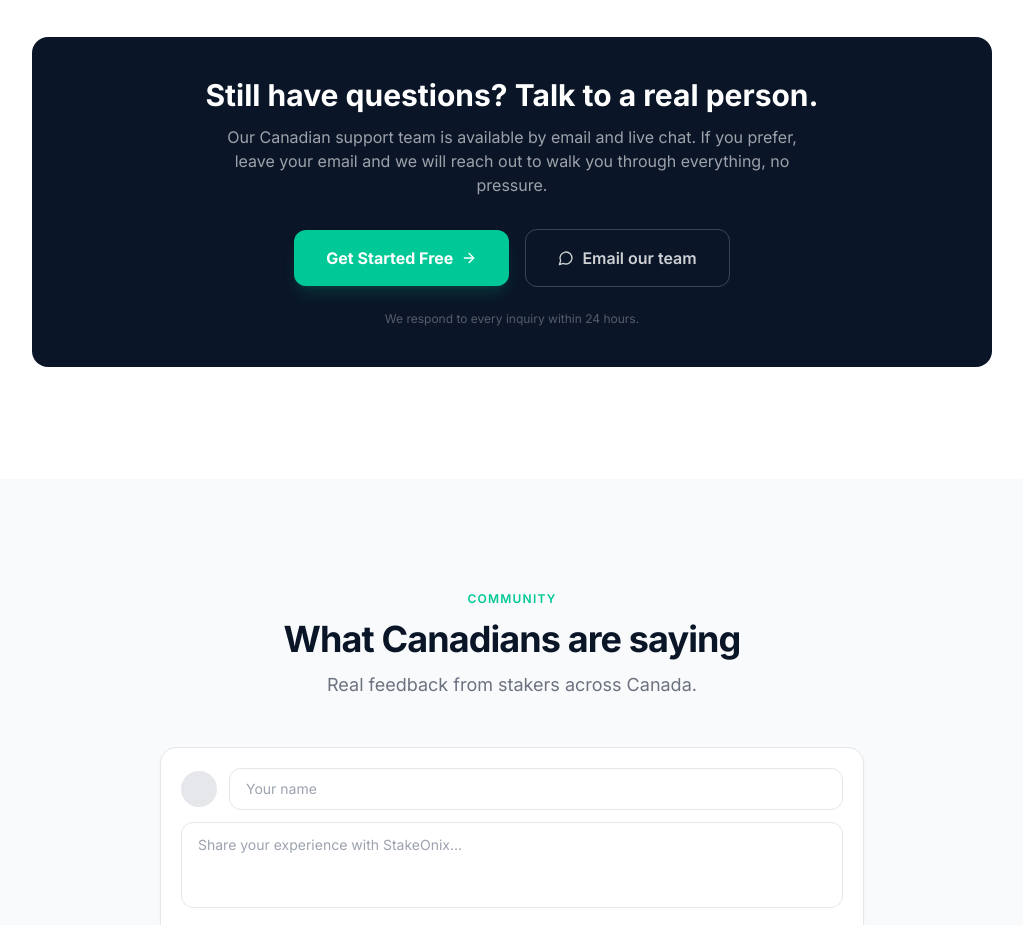
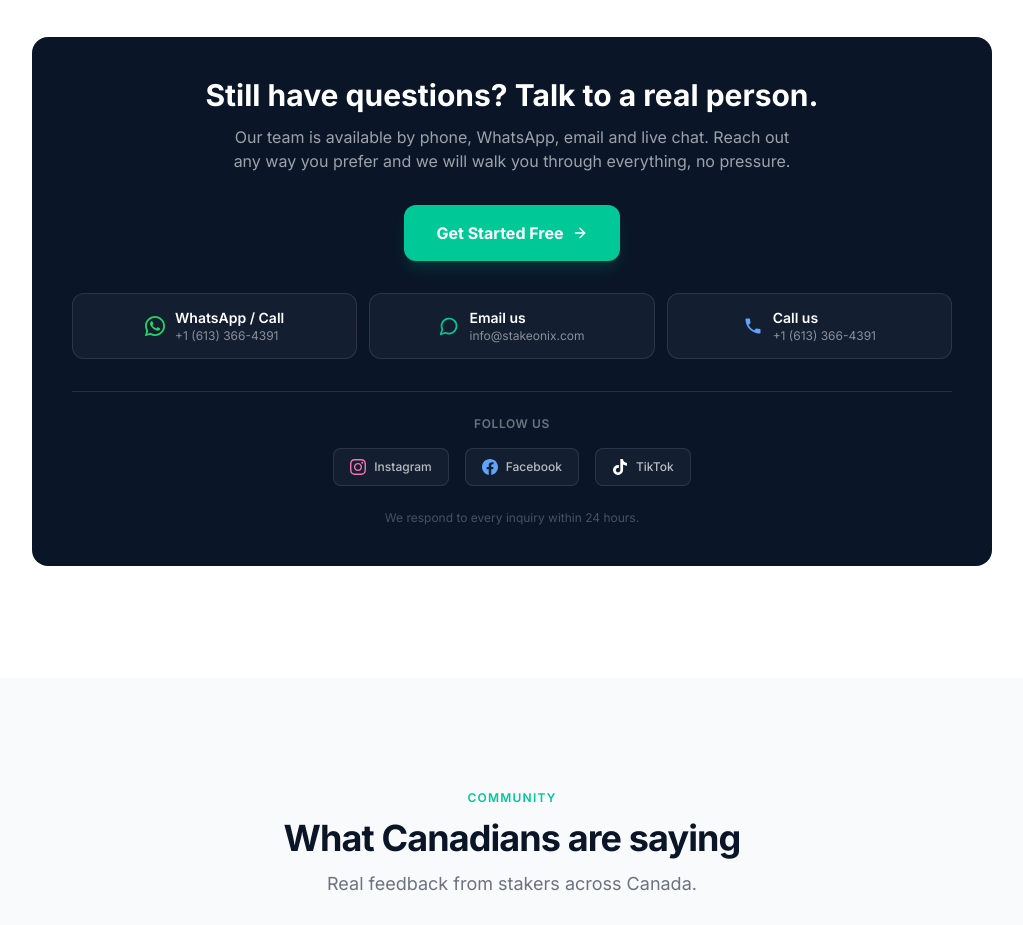
Before and after one commit to MdRahad1002/staking-platform, a Next.js app: page /canada in a window 1280 px wide. Shown: the part 8240-9165 px from the top of the page, without its empty margins (128-1151 px from the left). Built offline with nearby package versions, Linux system fonts and the light colour scheme.

Commit message:
feat: add WhatsApp, call, email, Instagram, Facebook, TikTok to contact section

```diff
--- a/app/canada/components/TrustStatement.tsx
+++ b/app/canada/components/TrustStatement.tsx
@@ -1,8 +1,8 @@
 'use client'
 
 import Link from 'next/link'
-import { ArrowRight, Phone, MessageCircle, CheckCircle2, TrendingUp, Shield, Clock } from 'lucide-react'
-import { CTA_HREF, SUPPORT_EMAIL } from '../data'
+import { ArrowRight, MessageCircle, CheckCircle2, TrendingUp, Shield, Clock } from 'lucide-react'
+import { CTA_HREF, SUPPORT_EMAIL, WHATSAPP_HREF, PHONE_NUMBER, INSTAGRAM_URL, FACEBOOK_URL, TIKTOK_URL } from '../data'
 
 const facts = [
   {
@@ -73,27 +73,104 @@
             Still have questions? Talk to a real person.
           </h3>
           <p className="text-white/60 text-base mb-8 max-w-xl mx-auto">
-            Our Canadian support team is available by email and live chat. If you prefer, leave your email and we will reach out to walk you through everything, no pressure.
+            Our team is available by phone, WhatsApp, email and live chat. Reach out any way you prefer and we will walk you through everything, no pressure.
           </p>
 
-          <div className="flex flex-col sm:flex-row items-center justify-center gap-4 mb-6">
-            <Link
-              href={CTA_HREF}
-              className="inline-flex items-center gap-2 rounded-xl bg-[#00C896] hover:bg-[#00b386] text-white font-bold text-base px-8 py-4 transition-all hover:shadow-xl hover:shadow-[#00C896]/25 shadow-lg shadow-[#00C896]/15"
+          {/* Primary CTA */}
+          <Link
+            href={CTA_HREF}
+            className="inline-flex items-center gap-2 rounded-xl bg-[#00C896] hover:bg-[#00b386] text-white font-bold text-base px-8 py-4 transition-all hover:shadow-xl hover:shadow-[#00C896]/25 shadow-lg shadow-[#00C896]/15 mb-8"
+          >
+            Get Started Free
+            <ArrowRight className="h-4 w-4" aria-hidden="true" />
+          </Link>
+
+          {/* Contact channels */}
+          <div className="grid grid-cols-1 sm:grid-cols-3 gap-3 mb-8">
+            <a
+              href={WHATSAPP_HREF}
+              target="_blank"
+              rel="noopener noreferrer"
+              className="flex items-center justify-center gap-2.5 rounded-xl border border-white/10 bg-white/[0.04] hover:border-[#25D366]/50 hover:bg-[#25D366]/10 px-4 py-3.5 transition-all group"
             >
-              Get Started Free
-              <ArrowRight className="h-4 w-4" aria-hidden="true" />
-            </Link>
+              {/* WhatsApp icon */}
+              <svg viewBox="0 0 24 24" className="h-5 w-5 fill-[#25D366]" aria-hidden="true">
+                <path d="M17.472 14.382c-.297-.149-1.758-.867-2.03-.967-.273-.099-.471-.148-.67.15-.197.297-.767.966-.94 1.164-.173.199-.347.223-.644.075-.297-.15-1.255-.463-2.39-1.475-.883-.788-1.48-1.761-1.653-2.059-.173-.297-.018-.458.13-.606.134-.133.298-.347.446-.52.149-.174.198-.298.298-.497.099-.198.05-.371-.025-.52-.075-.149-.669-1.612-.916-2.207-.242-.579-.487-.5-.669-.51-.173-.008-.371-.01-.57-.01-.198 0-.52.074-.792.372-.272.297-1.04 1.016-1.04 2.479 0 1.462 1.065 2.875 1.213 3.074.149.198 2.096 3.2 5.077 4.487.709.306 1.262.489 1.694.625.712.227 1.36.195 1.871.118.571-.085 1.758-.719 2.006-1.413.248-.694.248-1.289.173-1.413-.074-.124-.272-.198-.57-.347z"/>
+                <path d="M12 0C5.373 0 0 5.373 0 12c0 2.123.553 4.116 1.52 5.845L.055 23.454a.5.5 0 0 0 .491.606l5.797-1.524A11.946 11.946 0 0 0 12 24c6.627 0 12-5.373 12-12S18.627 0 12 0zm0 21.818a9.799 9.799 0 0 1-5.003-1.373l-.36-.214-3.717.977.993-3.62-.234-.373A9.78 9.78 0 0 1 2.182 12C2.182 6.57 6.57 2.182 12 2.182S21.818 6.57 21.818 12 17.43 21.818 12 21.818z"/>
+              </svg>
+              <div className="text-left">
+                <p className="text-white font-semibold text-sm">WhatsApp / Call</p>
+                <p className="text-white/50 text-xs">{PHONE_NUMBER}</p>
+              </div>
+            </a>
             <a
               href={`mailto:${SUPPORT_EMAIL}`}
-              className="inline-flex items-center gap-2 rounded-xl border border-white/20 hover:border-white/40 text-white/80 hover:text-white font-semibold text-base px-8 py-4 transition-all"
+              className="flex items-center justify-center gap-2.5 rounded-xl border border-white/10 bg-white/[0.04] hover:border-[#00C896]/50 hover:bg-[#00C896]/10 px-4 py-3.5 transition-all"
             >
-              <MessageCircle className="h-4 w-4" aria-hidden="true" />
-              Email our team
+              <MessageCircle className="h-5 w-5 text-[#00C896] flex-shrink-0" aria-hidden="true" />
+              <div className="text-left">
+                <p className="text-white font-semibold text-sm">Email us</p>
+                <p className="text-white/50 text-xs">{SUPPORT_EMAIL}</p>
+              </div>
+            </a>
+            <a
+              href={`tel:${PHONE_NUMBER.replace(/\D/g, '').replace(/^/, '+')}`}
+              className="flex items-center justify-center gap-2.5 rounded-xl border border-white/10 bg-white/[0.04] hover:border-blue-400/50 hover:bg-blue-400/10 px-4 py-3.5 transition-all"
+            >
+              <svg viewBox="0 0 24 24" className="h-5 w-5 fill-blue-400 flex-shrink-0" aria-hidden="true">
+                <path d="M6.62 10.79a15.05 15.05 0 0 0 6.59 6.59l2.2-2.2a1 1 0 0 1 1.01-.24c1.12.37 2.33.57 3.58.57a1 1 0 0 1 1 1V20a1 1 0 0 1-1 1C10.61 21 3 13.39 3 4a1 1 0 0 1 1-1h3.5a1 1 0 0 1 1 1c0 1.25.2 2.45.57 3.57a1 1 0 0 1-.25 1.01l-2.2 2.21z"/>
+              </svg>
+              <div className="text-left">
+                <p className="text-white font-semibold text-sm">Call us</p>
+                <p className="text-white/50 text-xs">{PHONE_NUMBER}</p>
+              </div>
             </a>
           </div>
 
-          <p className="text-white/30 text-xs">
+          {/* Social media */}
+          <div className="border-t border-white/10 pt-6">
+            <p className="text-white/40 text-xs mb-4 uppercase tracking-wider font-semibold">Follow us</p>
+            <div className="flex items-center justify-center gap-4">
+              <a
+                href={INSTAGRAM_URL}
+                target="_blank"
+                rel="noopener noreferrer"
+                aria-label="StakeOnix on Instagram"
+                className="inline-flex items-center gap-2 rounded-lg border border-white/10 bg-white/[0.04] hover:border-pink-500/50 hover:bg-pink-500/10 px-4 py-2.5 transition-all"
+              >
+                <svg viewBox="0 0 24 24" className="h-4 w-4 fill-pink-400" aria-hidden="true">
+                  <path d="M12 2.163c3.204 0 3.584.012 4.85.07 3.252.148 4.771 1.691 4.919 4.919.058 1.265.069 1.645.069 4.849 0 3.205-.012 3.584-.069 4.849-.149 3.225-1.664 4.771-4.919 4.919-1.266.058-1.644.07-4.85.07-3.204 0-3.584-.012-4.849-.07-3.26-.149-4.771-1.699-4.919-4.92-.058-1.265-.07-1.644-.07-4.849 0-3.204.013-3.583.07-4.849.149-3.227 1.664-4.771 4.919-4.919 1.266-.057 1.645-.069 4.849-.069zm0-2.163c-3.259 0-3.667.014-4.947.072-4.358.2-6.78 2.618-6.98 6.98-.059 1.281-.073 1.689-.073 4.948 0 3.259.014 3.668.072 4.948.2 4.358 2.618 6.78 6.98 6.98 1.281.058 1.689.072 4.948.072 3.259 0 3.668-.014 4.948-.072 4.354-.2 6.782-2.618 6.979-6.98.059-1.28.073-1.689.073-4.948 0-3.259-.014-3.667-.072-4.947-.196-4.354-2.617-6.78-6.979-6.98-1.281-.059-1.69-.073-4.949-.073zm0 5.838c-3.403 0-6.162 2.759-6.162 6.162s2.759 6.163 6.162 6.163 6.162-2.759 6.162-6.163c0-3.403-2.759-6.162-6.162-6.162zm0 10.162c-2.209 0-4-1.79-4-4 0-2.209 1.791-4 4-4s4 1.791 4 4c0 2.21-1.791 4-4 4zm6.406-11.845c-.796 0-1.441.645-1.441 1.44s.645 1.44 1.441 1.44c.795 0 1.439-.645 1.439-1.44s-.644-1.44-1.439-1.44z"/>
+                </svg>
+                <span className="text-white/70 text-xs font-medium">Instagram</span>
+              </a>
+              <a
+                href={FACEBOOK_URL}
+                target="_blank"
+                rel="noopener noreferrer"
+                aria-label="StakeOnix on Facebook"
+                className="inline-flex items-center gap-2 rounded-lg border border-white/10 bg-white/[0.04] hover:border-blue-500/50 hover:bg-blue-500/10 px-4 py-2.5 transition-all"
+              >
+                <svg viewBox="0 0 24 24" className="h-4 w-4 fill-blue-400" aria-hidden="true">
+                  <path d="M24 12.073c0-6.627-5.373-12-12-12s-12 5.373-12 12c0 5.99 4.388 10.954 10.125 11.854v-8.385H7.078v-3.47h3.047V9.43c0-3.007 1.792-4.669 4.533-4.669 1.312 0 2.686.235 2.686.235v2.953H15.83c-1.491 0-1.956.925-1.956 1.874v2.25h3.328l-.532 3.47h-2.796v8.385C19.612 23.027 24 18.062 24 12.073z"/>
+                </svg>
+                <span className="text-white/70 text-xs font-medium">Facebook</span>
+              </a>
+              <a
+                href={TIKTOK_URL}
+                target="_blank"
+                rel="noopener noreferrer"
+                aria-label="StakeOnix on TikTok"
+                className="inline-flex items-center gap-2 rounded-lg border border-white/10 bg-white/[0.04] hover:border-white/30 hover:bg-white/10 px-4 py-2.5 transition-all"
+              >
+                <svg viewBox="0 0 24 24" className="h-4 w-4 fill-white" aria-hidden="true">
+                  <path d="M12.525.02c1.31-.02 2.61-.01 3.91-.02.08 1.53.63 3.09 1.75 4.17 1.12 1.11 2.7 1.62 4.24 1.79v4.03c-1.44-.05-2.89-.35-4.2-.97-.57-.26-1.1-.59-1.62-.93-.01 2.92.01 5.84-.02 8.75-.08 1.4-.54 2.79-1.35 3.94-1.31 1.92-3.58 3.17-5.91 3.21-1.43.08-2.86-.31-4.08-1.03-2.02-1.19-3.44-3.37-3.65-5.71-.02-.5-.03-1-.01-1.49.18-1.9 1.12-3.72 2.58-4.96 1.66-1.44 3.98-2.13 6.15-1.72.02 1.48-.04 2.96-.04 4.44-.99-.32-2.15-.23-3.02.37-.63.41-1.11 1.04-1.36 1.75-.21.51-.15 1.07-.14 1.61.24 1.64 1.82 3.02 3.5 2.87 1.12-.01 2.19-.66 2.77-1.61.19-.33.4-.67.41-1.06.1-1.79.06-3.57.07-5.36.01-4.03-.01-8.05.02-12.07z"/>
+                </svg>
+                <span className="text-white/70 text-xs font-medium">TikTok</span>
+              </a>
+            </div>
+          </div>
+
+          <p className="mt-6 text-white/25 text-xs">
             We respond to every inquiry within 24 hours.
           </p>
         </div>
--- a/app/canada/data.ts
+++ b/app/canada/data.ts
@@ -10,6 +10,13 @@
 export const AUDITOR_NAME = 'Internal'
 export const TOTAL_STAKED_CAD = '170+'
 export const SUPPORT_EMAIL = 'info@stakeonix.com'
+export const WHATSAPP_NUMBER = '+1 (613) 366-4391'
+export const WHATSAPP_HREF = 'https://wa.me/16133664391'
+export const PHONE_NUMBER = '+1 (613) 366-4391'
+export const PHONE_HREF = 'tel:+16133664391'
+export const INSTAGRAM_URL = 'https://www.instagram.com/stakeonix'
+export const FACEBOOK_URL = 'https://www.facebook.com/share/1D3Cw9AjJ3/'
+export const TIKTOK_URL = 'https://www.tiktok.com/@stakeonix'
 export const APP_URL = 'https://www.stakeonix.com'
 
 // ── Social proof stats ──────────────────────────────────────────────────────────────────────────────
```
